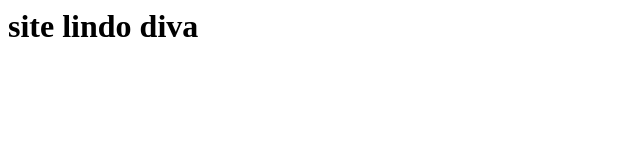
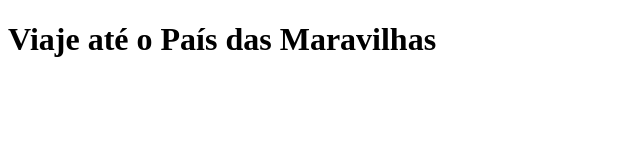
Before and after one commit to carolinahumenhuk/projeto-1-segundo-trimestre, a plain HTML site: page index.html in a window 1280 px wide. Shown: the whole page, without its empty margins (0-640 px from the left). Drawn offline with Linux system fonts and the light colour scheme.

Commit message:
3dejunho

```diff
--- a/index.html
+++ b/index.html
@@ -1 +1,12 @@
-<h1 class="titulo">site lindo diva</h1>
+<!DOCTYPE html>
+<html lang="pt-br">
+    <head>
+        <meta charset="UTF-8">
+        <meta name="viewport" content="width=device-width, initial-scale=1.0">
+        <title>alice</title>
+    </head>
+    <body>
+    <h1 class="titulo">Viaje até o País das Maravilhas</h1>
+
+</body>
+</html>
```
